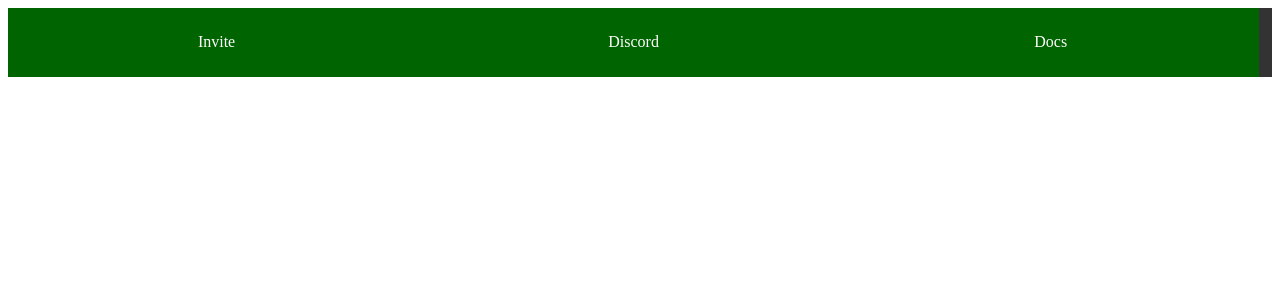
After one commit to Spit-fires/dashboard, a PHP site: page /gen.html in a window 1280 px wide. The commit adds this page. Shown: the top 300 px of the page. Run offline with PHP 8.4, Linux system fonts and the light colour scheme.

Commit message:
Emergency fix of git page and 1st step of gen

```diff
--- /dev/null
+++ b/gen.html
@@ -0,0 +1,45 @@
+<!DOCTYPE html>
+<html>
+
+<head>
+  <meta charset="UTF-8">
+  <meta name="viewport" content="width=device-width, initial-scale=1">
+  <title></title>
+</head>
+<style>
+    .navbutton {
+    background-color: darkgreen;
+    border: blue;
+    color: white;
+    width: 29%;
+    text-align: center;
+    text-decoration: none;
+    display: inline-block;
+    font-size: 16px;
+  }
+  .navbar {
+      overflow: hidden;
+      background-color: #333;
+    }
+
+    .navbar a {
+      float: left;
+      font-size: 16px;
+      color: white;
+      text-align: center;
+      padding: 2%;
+      text-decoration: none;
+    }
+      .navbar a:hover {
+        background-color: #333;
+      }
+</style>
+<body>
+  <div class="navbar">
+  <a href="https://discord.com/api/oauth2/authorize?client_id=847181607592525875&permissions=534959876161&scope=bot%20applications.commands"class="navbutton">Invite</a>
+  <a href="https://discord.gg/qVueRZAxAp"class="navbutton">Discord</a>
+  <a href="/documentation.html"class="navbutton">Docs</a>
+  </div>
+</body>
+
+</html>
--- a/src/docs/eco/gambling.html
+++ b/src/docs/eco/gambling.html
@@ -84,8 +84,8 @@
   <div class="dropdown">
     <button class="dropbtn">Settings and Utility</button>
     <div class="dropdown-content">
-      <a href="https://sitiusofficial.github.io/dashboard/src/docs/utility/basic.html">Basic</a>
-      <a href="https://sitiusofficial.github.io/dashboard/src/docs/utility/advanced.html" >Advanced</a>
+      <a href="/src/docs/utility/basic.html">Basic</a>
+      <a href="/src/docs/utility/advanced.html" >Advanced</a>
     </div>
   </div>
 </div>
--- a/src/docs/eco/starting.html
+++ b/src/docs/eco/starting.html
@@ -84,8 +84,8 @@
   <div class="dropdown">
     <button class="dropbtn">Settings and Utility</button>
     <div class="dropdown-content">
-      <a href="https://sitiusofficial.github.io/dashboard/src/docs/utility/basic.html">Basic</a>
-      <a href="https://sitiusofficial.github.io/dashboard/src/docs/utility/advanced.html" >Advanced</a>
+      <a href="/src/docs/utility/basic.html">Basic</a>
+      <a href="/src/docs/utility/advanced.html" >Advanced</a>
     </div>
   </div>
 </div>
--- a/src/docs/utility/advanced.html
+++ b/src/docs/utility/advanced.html
@@ -77,8 +77,8 @@
   <div class="dropdown">
     <button class="dropbtn">Economy</button>
     <div class="dropdown-content">
-      <a href="https://sitiusofficial.github.io/dashboard/src/docs/eco/starting.html">Starter</a>
-      <a href="https://sitiusofficial.github.io/dashboard/src/docs/eco/gambling.html">Gambling</a>
+      <a href="/src/docs/eco/starting.html">Starter</a>
+      <a href="/src/docs/eco/gambling.html">Gambling</a>
     </div>
   </div>
   <div class="dropdown">
```
Also changed, not shown: documentation.html (+4 -4 lines), index.html (+4 -3 lines), src/css/style.css (+62 -25 lines).
